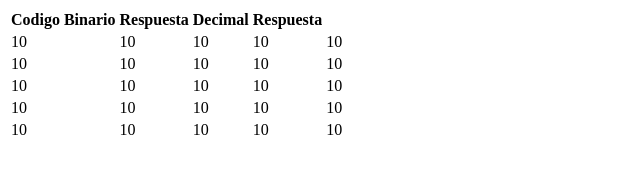
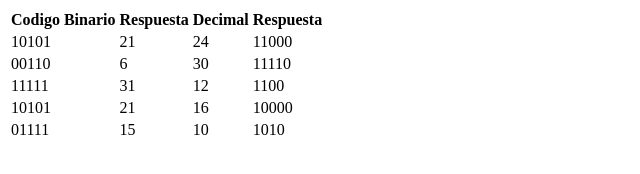
Before and after one commit to Dance99/Cod.-Binario, a plain HTML site: page index.html in a window 1280 px wide. Shown: the whole page, without its empty margins (0-640 px from the left). Drawn offline with Linux system fonts and the light colour scheme.

Commit message:
Tablaterminada

```diff
--- a/index.html
+++ b/index.html
@@ -22,39 +22,34 @@
                 </thead>
                 <tbody>
                     <tr>
-                        <td>10</td>
-                        <td>10</td>
-                        <td>10</td>
-                        <td>10</td>
-                        <td>10</td>
+                        <td>10101</td>
+                        <td>21</td>
+                        <td>24</td>
+                        <td>11000</td>
                     </tr>
                     <tr>
-                        <td>10</td>
-                        <td>10</td>
-                        <td>10</td>
-                        <td>10</td>
-                        <td>10</td>
+                        <td>00110</td>
+                        <td>6</td>
+                        <td>30</td>
+                        <td>11110</td>
                     </tr>
                     <tr>
-                        <td>10</td>
-                        <td>10</td>
-                        <td>10</td>
-                        <td>10</td>
-                        <td>10</td>
+                        <td>11111</td>
+                        <td>31</td>
+                        <td>12</td>
+                        <td>1100</td>
                     </tr>
                     <tr>
-                        <td>10</td>
-                        <td>10</td>
-                        <td>10</td>
-                        <td>10</td>
-                        <td>10</td>
+                        <td>10101</td>
+                        <td>21</td>
+                        <td>16</td>
+                        <td>10000</td>
                     </tr>
                     <tr>
+                        <td>01111</td>
+                        <td>15</td>
                         <td>10</td>
-                        <td>10</td>
-                        <td>10</td>
-                        <td>10</td>
-                        <td>10</td>
+                        <td>1010</td>
                     </tr>
                 </tbody>
             </table>
```
